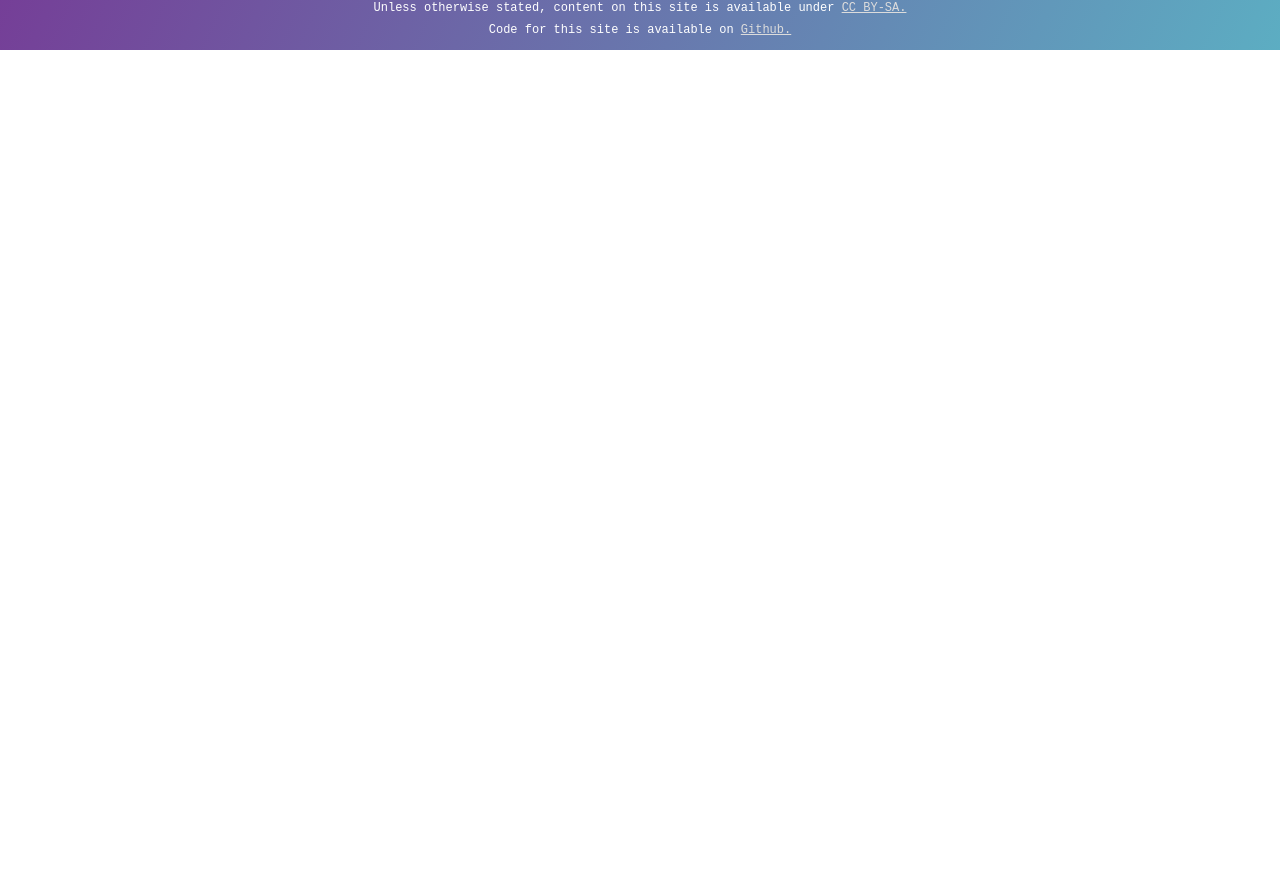
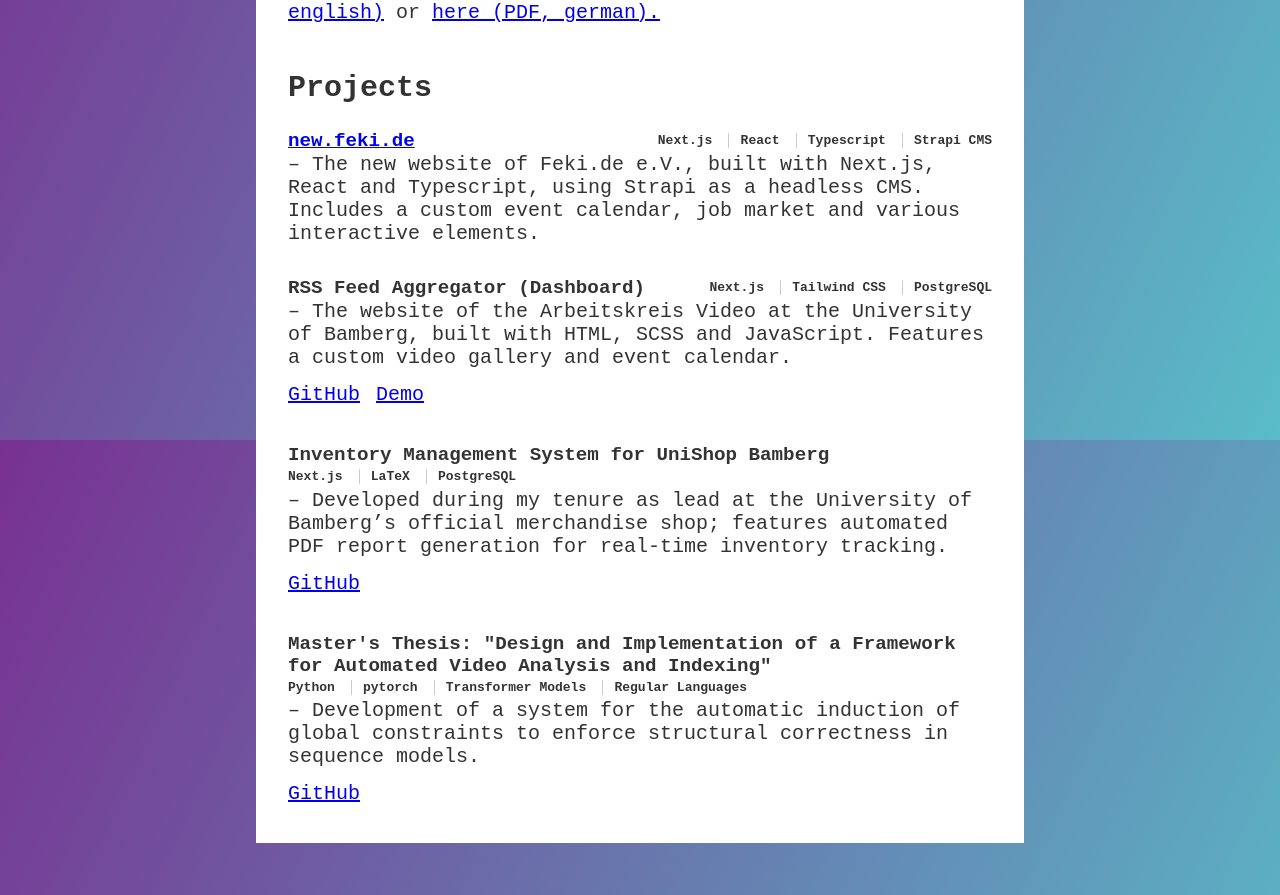
Before and after one commit to layaxx/personal_website, a website: page src/pug/index.pug in a window 1280 px wide. Shown: the part 1160-2055 px from the top of the page. Before the commit the page ends 1210 px from the top, so only its background shows below. Drawn offline with nearby package versions, Linux system fonts and the light colour scheme; files that its build step writes are made by us from their sources.

Commit message:
add CV and projects sections

```diff
--- a/src/pug/index.pug
+++ b/src/pug/index.pug
@@ -33,4 +33,69 @@ html(lang='en')
                 span @
                     a(href='https://a-u-b.org/' target="_blank" aria-label="AUB Deutschland" title="AUB Deutschland" rel="noreferrer") AUB Deutschland e.V.
 
+            h2 CV
+
+            p My current CV (as of January 2026) is available
+                a(href='https://github.com/layaxx/cv/releases/download/2026-01-20/cv-english.pdf' target='_blank' rel='noreferrer') here (PDF, english)
+                |  or
+                a(href='https://github.com/layaxx/cv/releases/download/2026-01-20/cv-german.pdf' target='_blank' rel='noreferrer') here (PDF, german).
+
+            h2 Projects
+
+            section.project#first-project
+                .project-head
+                    .title
+                        a(href='https://new.feki.de/' target='_blank' rel='noreferrer') new.feki.de
+                    .tags
+                        span.tag Next.js
+                        span.tag React
+                        span.tag Typescript
+                        span.tag Strapi CMS
+
+                p  – The new website of Feki.de e.V., built with Next.js, React and Typescript, using Strapi as a headless CMS. Includes a custom event calendar, job market and various interactive elements.
+
+            section.project
+                .project-head
+                    .title RSS Feed Aggregator (Dashboard)
+                    .tags
+                        span.tag Next.js
+                        span.tag Tailwind CSS
+                        span.tag PostgreSQL
+
+                p  – The website of the Arbeitskreis Video at the University of Bamberg, built with HTML, SCSS and JavaScript. Features a custom video gallery and event calendar.
+
+                .links
+                    a(href="https://github.com/layaxx/dashboard/" target='_blank' rel='noreferrer') GitHub
+                    a(href="https://demo.dash.y-lang.eu/" target='_blank' rel='noreferrer') Demo
+
+            section.project
+                .project-head
+                    .title Inventory Management System for UniShop Bamberg
+                    .tags
+                        span.tag Next.js
+                        span.tag LaTeX
+                        span.tag PostgreSQL
+
+                p  – Developed during my tenure as lead at the University of Bamberg’s official merchandise shop; features automated PDF report generation for real-time inventory tracking.
+
+                .links
+                    a(href="https://github.com/layaxx/unishop-inventory/" target='_blank' rel='noreferrer') GitHub
+
+
+            section.project
+                .project-head
+                    .title Master's Thesis: "Design and Implementation of a Framework for Automated Video Analysis and Indexing"
+                    .tags
+                        span.tag Python
+                        span.tag pytorch
+                        span.tag Transformer Models
+                        span.tag Regular Languages
+
+                p  – Development of a system for the automatic induction of global constraints to enforce structural correctness in sequence models.
+
+                .links
+                    a(href="https://github.com/layaxx/masters-thesis/" target='_blank' rel='noreferrer') GitHub
+
+
+
         include include/footer.pug
--- a/src/scss/_global.scss
+++ b/src/scss/_global.scss
@@ -126,8 +126,12 @@ div.list {
     }
   }
 
-  h2{
+  h2 {
     margin-bottom: 1rem;
+  }
+  h2:not(:first-of-type) {
+    margin-top: 2rem;
+    margin-bottom: 0.5rem;
   }
   section {
     display: flex;
@@ -135,6 +139,47 @@ div.list {
   }
   section:not(:first-of-type) {
     margin-top: 2rem;
+  }
+
+  section.project#first-project {
+    margin-top: 1rem;
+  }
+
+  section.project {
+    .project-head {
+      display: flex;
+      flex-wrap: wrap;
+      justify-content: space-between;
+      .title {
+        font-weight: bold;
+        font-size: 1.2rem;
+        line-height: normal;
+      }
+      .tags {
+        display: flex;
+        gap: 0.7rem;
+        .tag {
+          font-size: small;
+          font-weight: bold;
+          position: relative;
+        }
+        .tag:not(:last-child)::after {
+          content: "";
+          border-left: 1px solid #ccc;
+          margin-left: 1rem;
+        }
+      }
+    }
+
+    p {
+      line-height: normal;
+    }
+
+    .links {
+      margin-top: 0.5rem;
+      display: flex;
+      gap: 1rem;
+    }
   }
 }
 
```
